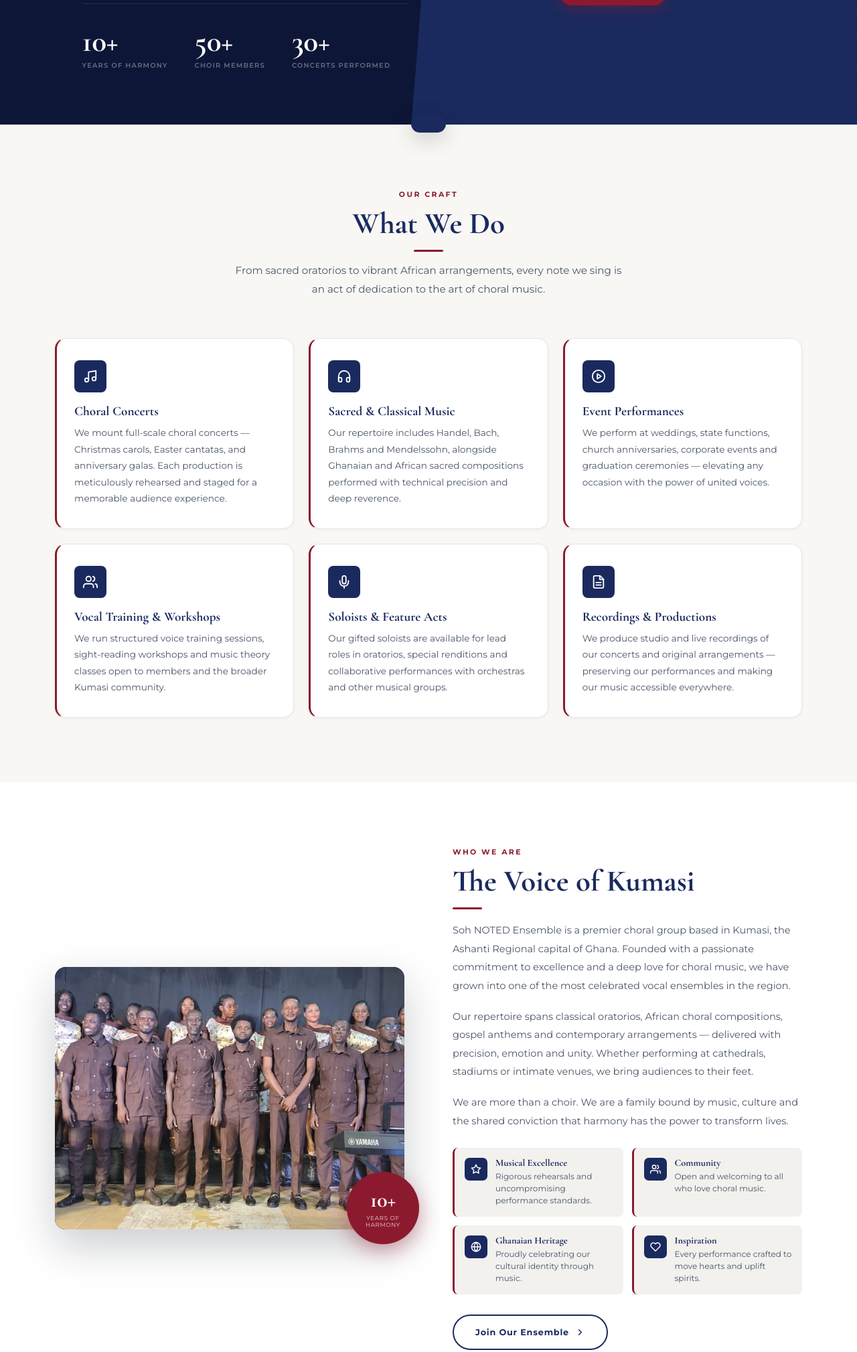
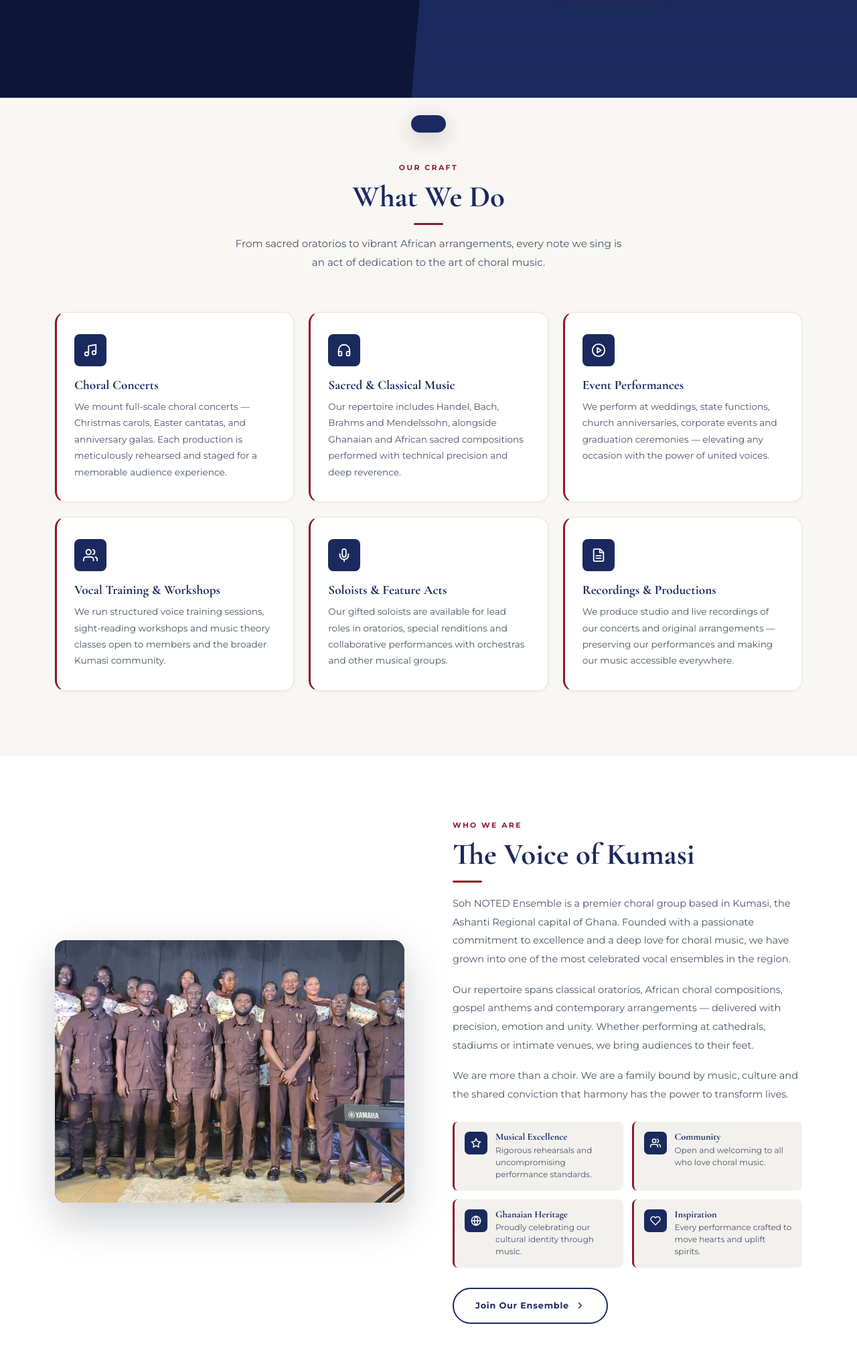
Before and after one commit to Pascal233/soh-noted-ensemble, a plain HTML site: page index.html in a window 1280 px wide. Shown: the part 654-2673 px from the top of the page at 67% size. Drawn offline with nearby package versions, Linux system fonts and the light colour scheme.

Commit message:
Remove hero stats bar and about badge — no years or member counts

```diff
--- a/index.html
+++ b/index.html
@@ -78,11 +78,6 @@
             <svg xmlns="http://www.w3.org/2000/svg" width="16" height="16" viewBox="0 0 24 24" fill="none" stroke="currentColor" stroke-width="2.5" stroke-linecap="round" stroke-linejoin="round"><path d="m9 18 6-6-6-6"/></svg>
           </a>
         </div>
-        <div class="hero-stats">
-          <div><span class="hs-n">10+</span><span class="hs-l">Years of Harmony</span></div>
-          <div><span class="hs-n">50+</span><span class="hs-l">Choir Members</span></div>
-          <div><span class="hs-n">30+</span><span class="hs-l">Concerts Performed</span></div>
-        </div>
       </div>
       <div class="hero-vis">
         <div class="lrings">
@@ -156,10 +151,6 @@
       <div class="about-img-wrap fu">
         <div class="about-img-box" style="padding:0;display:block">
           <img src="images/choir1.jpeg" alt="Soh NOTED Ensemble choir" class="lb-trigger" style="width:100%;height:100%;object-fit:cover;border-radius:var(--rl)"/>
-        </div>
-        <div class="about-badge">
-          <span class="ab-n">10+</span>
-          <span class="ab-l">Years of<br>Harmony</span>
         </div>
       </div>
       <div class="about-text fu">
```
